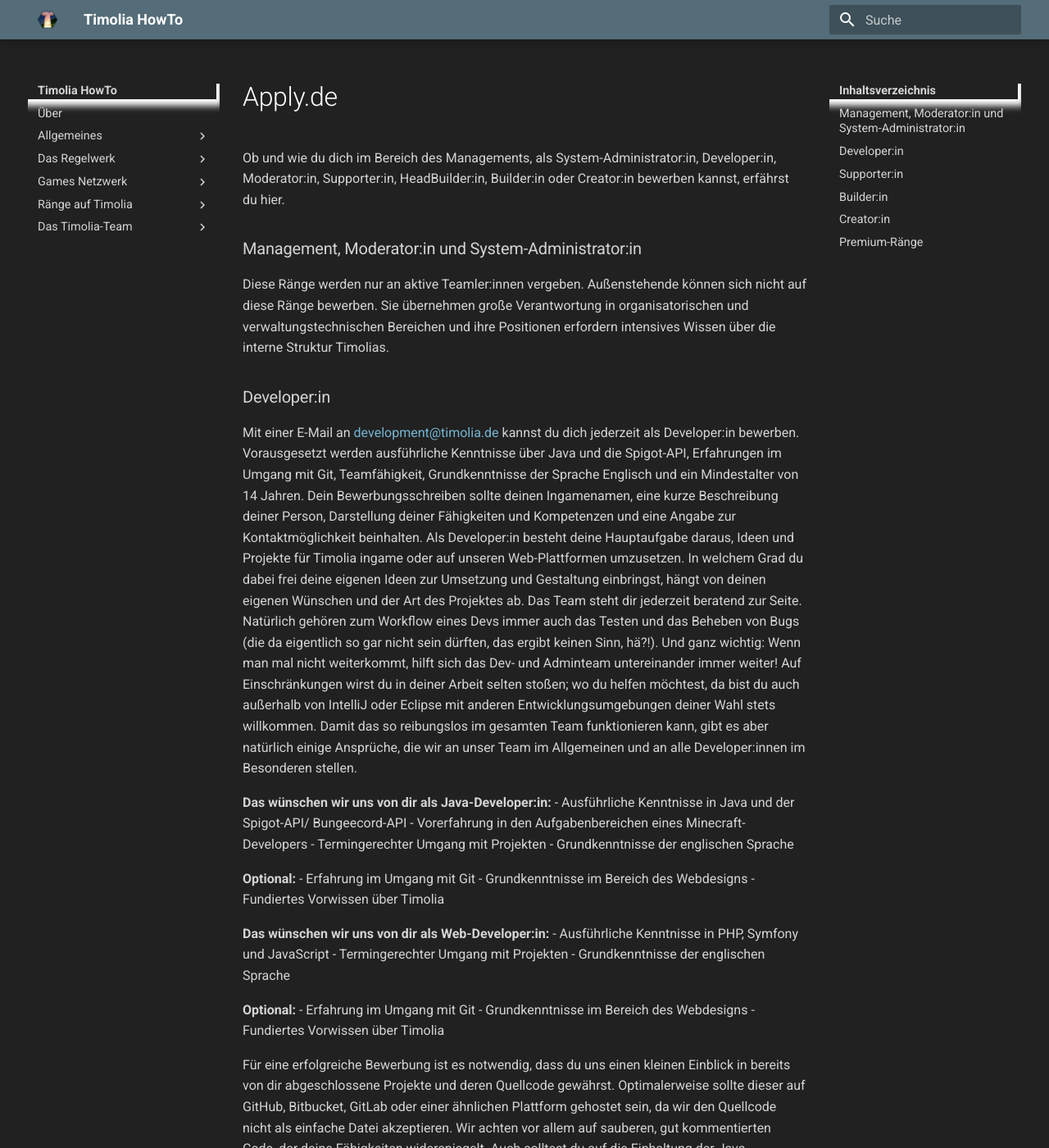
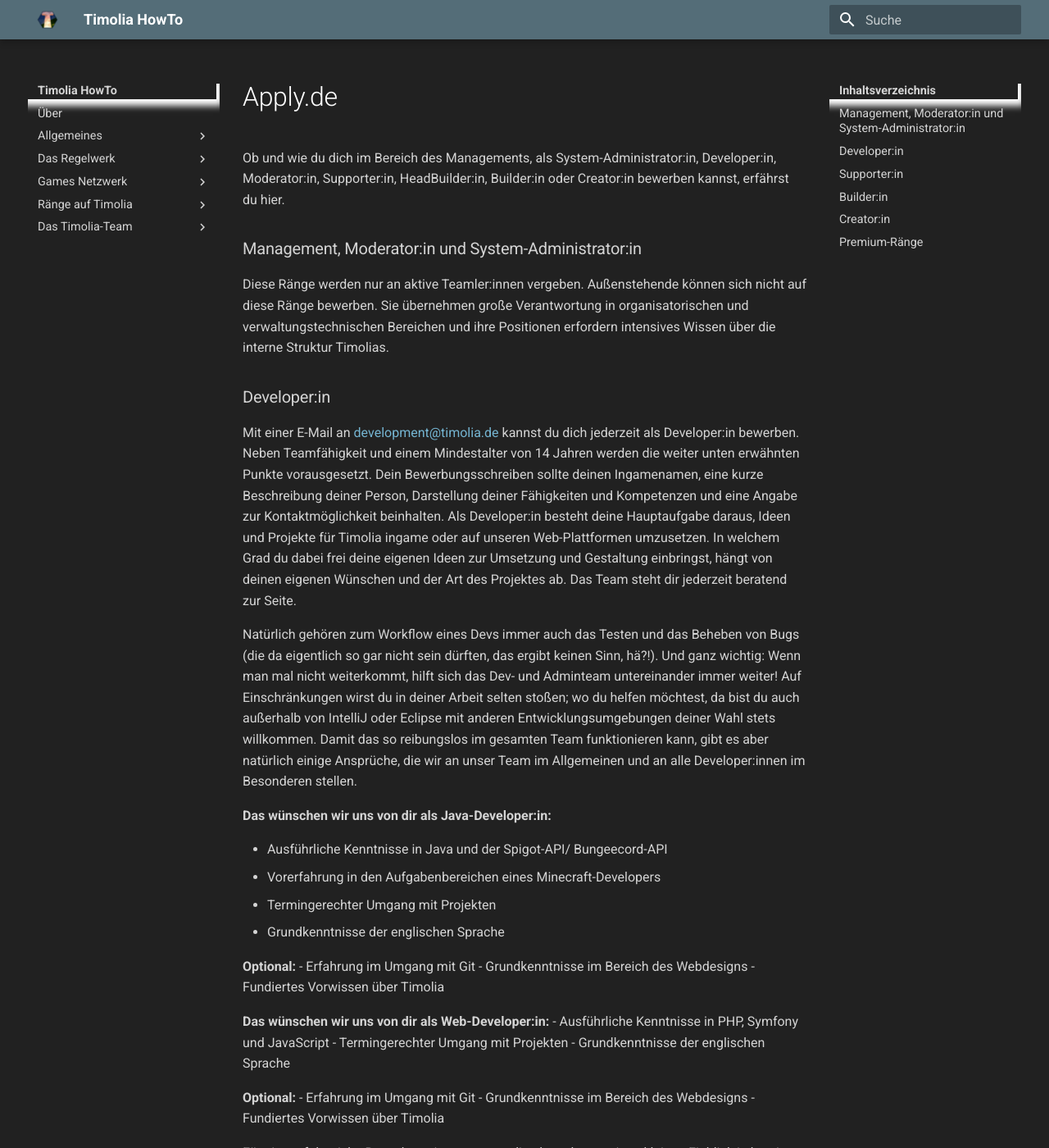
Before and after one commit to TimoliaDE/HowTo, an MkDocs documentation site: the page built from docs/team/apply.de.md, in a window 1280 px wide and 1400 px high. Shown: the whole window at 82% size. Built offline with MkDocs 1.6.1 and Material for MkDocs 9.7.7, drawn with Linux system fonts in a browser that asks for light colours; old or Windows-style settings are respelled for this version of MkDocs.

```diff
--- a/docs/team/apply.de.md
+++ b/docs/team/apply.de.md
@@ -6,14 +6,14 @@ Sie übernehmen große Verantwortung in organisatorischen und verwaltungstechnis
 
 
 ### Developer:in
-Mit einer E-Mail an <a href="mailto:development@timolia.de">development@timolia.de</a> kannst du dich jederzeit als Developer:in bewerben. Vorausgesetzt werden ausführliche Kenntnisse
-über Java und die Spigot-API, Erfahrungen im Umgang mit Git, Teamfähigkeit, Grundkenntnisse der Sprache Englisch und ein Mindestalter von 14 Jahren. Dein Bewerbungsschreiben
-sollte deinen Ingamenamen, eine kurze Beschreibung deiner Person, Darstellung deiner Fähigkeiten und Kompetenzen und eine Angabe zur Kontaktmöglichkeit beinhalten. Als Developer:in besteht deine Hauptaufgabe daraus, Ideen und Projekte für Timolia ingame oder auf unseren Web-Plattformen umzusetzen. In welchem Grad du dabei frei deine eigenen Ideen zur Umsetzung und Gestaltung einbringst, hängt von deinen eigenen Wünschen und der Art des Projektes ab. Das Team steht dir jederzeit beratend zur Seite.
+Mit einer E-Mail an <a href="mailto:development@timolia.de">development@timolia.de</a> kannst du dich jederzeit als Developer:in bewerben. Neben Teamfähigkeit und einem Mindestalter von 14 Jahren werden die weiter unten erwähnten Punkte vorausgesetzt. Dein Bewerbungsschreiben sollte deinen Ingamenamen, eine kurze Beschreibung deiner Person, Darstellung deiner Fähigkeiten und Kompetenzen und eine Angabe zur Kontaktmöglichkeit beinhalten. Als Developer:in besteht deine Hauptaufgabe daraus, Ideen und Projekte für Timolia ingame oder auf unseren Web-Plattformen umzusetzen. In welchem Grad du dabei frei deine eigenen Ideen zur Umsetzung und Gestaltung einbringst, hängt von deinen eigenen Wünschen und der Art des Projektes ab. Das Team steht dir jederzeit beratend zur Seite.
+
 Natürlich gehören zum Workflow eines Devs immer auch das Testen und das Beheben von Bugs (die da eigentlich so gar nicht sein dürften, das ergibt keinen Sinn, hä?!). Und ganz wichtig: Wenn man mal nicht weiterkommt, hilft sich das Dev- und Adminteam untereinander immer weiter!
 Auf Einschränkungen wirst du in deiner Arbeit selten stoßen; wo du helfen möchtest, da bist du auch außerhalb von IntelliJ oder Eclipse mit anderen Entwicklungsumgebungen deiner Wahl stets willkommen.
 Damit das so reibungslos im gesamten Team funktionieren kann, gibt es aber natürlich einige Ansprüche, die wir an unser Team im Allgemeinen und an alle Developer:innen im Besonderen stellen.
 
 <b>Das wünschen wir uns von dir als Java-Developer:in:</b>
+
 - Ausführliche Kenntnisse in Java und der Spigot-API/ Bungeecord-API
 - Vorerfahrung in den Aufgabenbereichen eines Minecraft-Developers
 - Termingerechter Umgang mit Projekten
```
